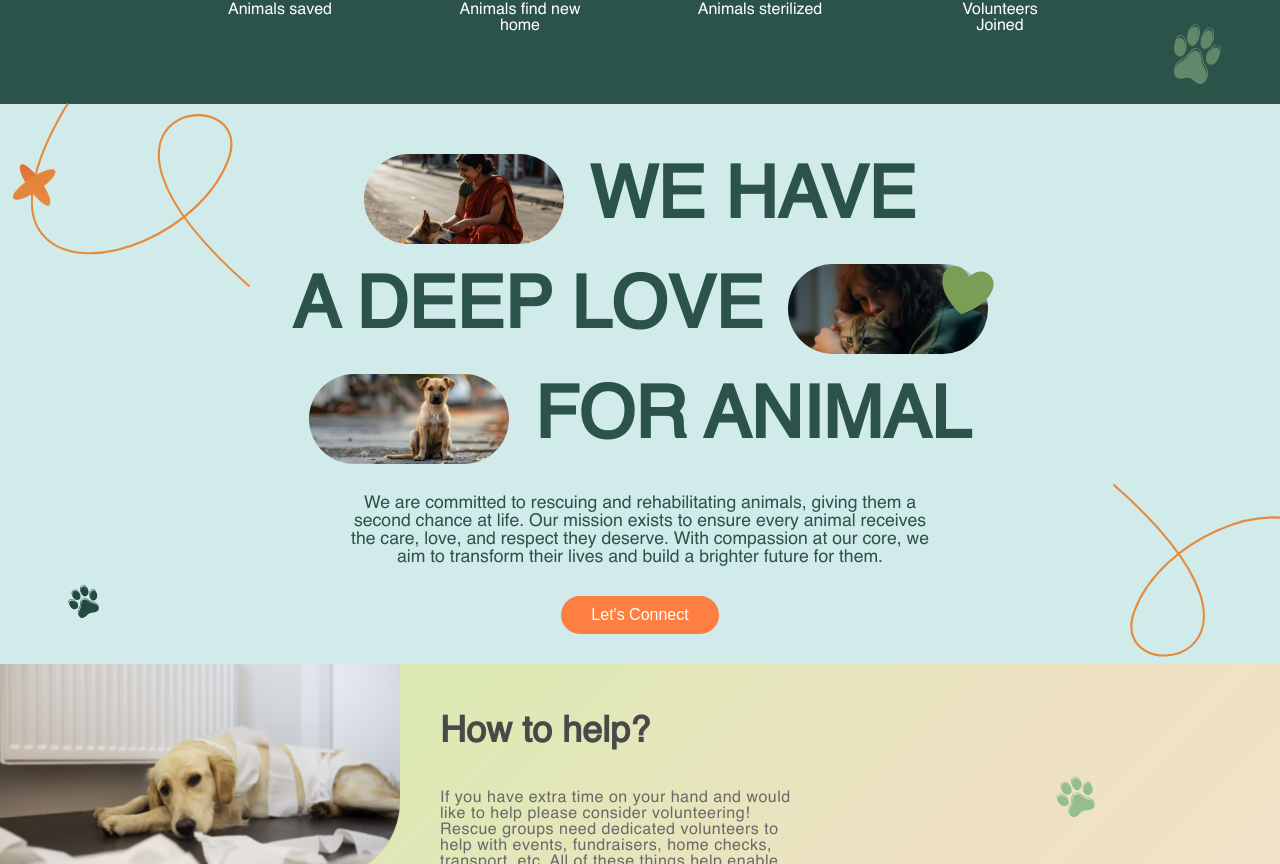
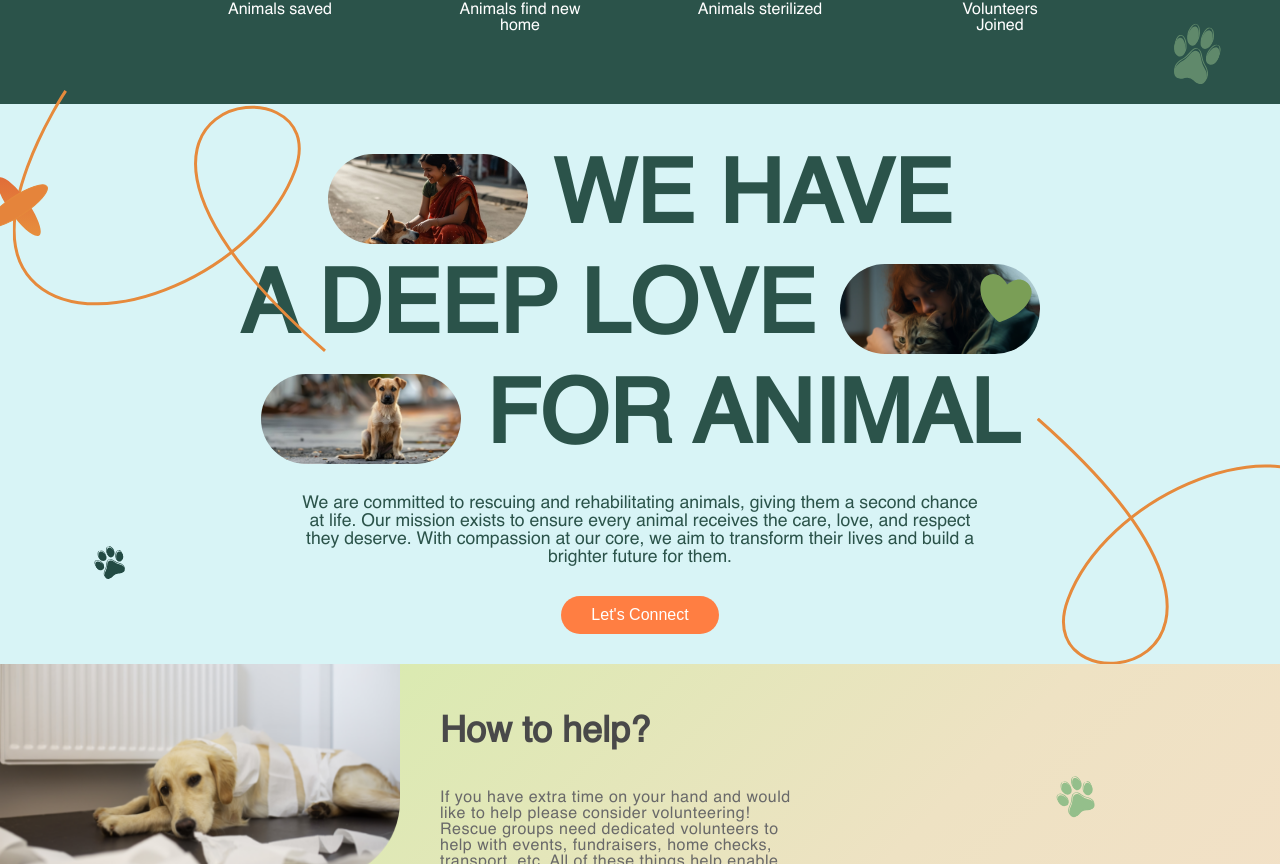
Before and after one commit to vidwanns/the_rescue_tails_, a Next.js app: page / in a window 1280 px wide. Shown: the part 1130-1994 px from the top of the page. Built offline with nearby package versions, Linux system fonts and the light colour scheme.

Commit message:
secondSection

```diff
--- a/src/app/styles/component/secondSection/secondSection.css
+++ b/src/app/styles/component/secondSection/secondSection.css
@@ -1,5 +1,5 @@
 .second-section {
-    background-color: #d0ebea;
+    background-color: #D8F4F6;
     padding: 0 0 30px 0;
     text-align: center;
     position: relative;
@@ -101,13 +101,12 @@
     align-items: center;
     gap: 25px;
     margin-bottom: 20px;
-    font-size: 3.5rem;
     color: #2b534a;
     width: 100%;
 }
 
 .large-text span {
-    font-size: 4.5rem;
+    font-size: 5.5rem;
 }
 
 .image-box {
@@ -127,7 +126,7 @@
     font-size: 1.1rem;
     color: #2b534a;
     margin: 30px auto;
-    max-width: 600px;
+    max-width: 680px;
 }
 
 .cta-button {
@@ -147,10 +146,10 @@
 
 .curved-decoration {
     position: absolute;
-    top: 23%;
-    left: -3%;
+    top: 26.4%;
+    left: -1%;
     text-align: center;
-    scale: .7;
+    scale: 1;
 }
 
 .curved-decoration img {
@@ -159,18 +158,18 @@
 
 .curved-decoration-2 {
     position: absolute;
-    top: 71.4%;
-    left: 83%;
+    top: 68%;
+    left: 81%;
     text-align: center;
-    scale: .7;
+    scale: 1;
     transform: rotate(180deg);
 }
 
 /* Heart SVG positioning */
 .svg-heart {
     position: absolute;
-    top: 50%;
-    right: 23%;
+    top: 51%;
+    right: 20%;
     scale: 1.5;
 }
 
@@ -196,8 +195,8 @@
 /* Paw SVG positioning for bottom-left */
 .svg-paw-bottom-left {
     position: absolute;
-    bottom: 5%;
-    left: 5%;
+    bottom: 10%;
+    left: 7%;
 }
 
 .svg-paw-bottom-left img {
```
